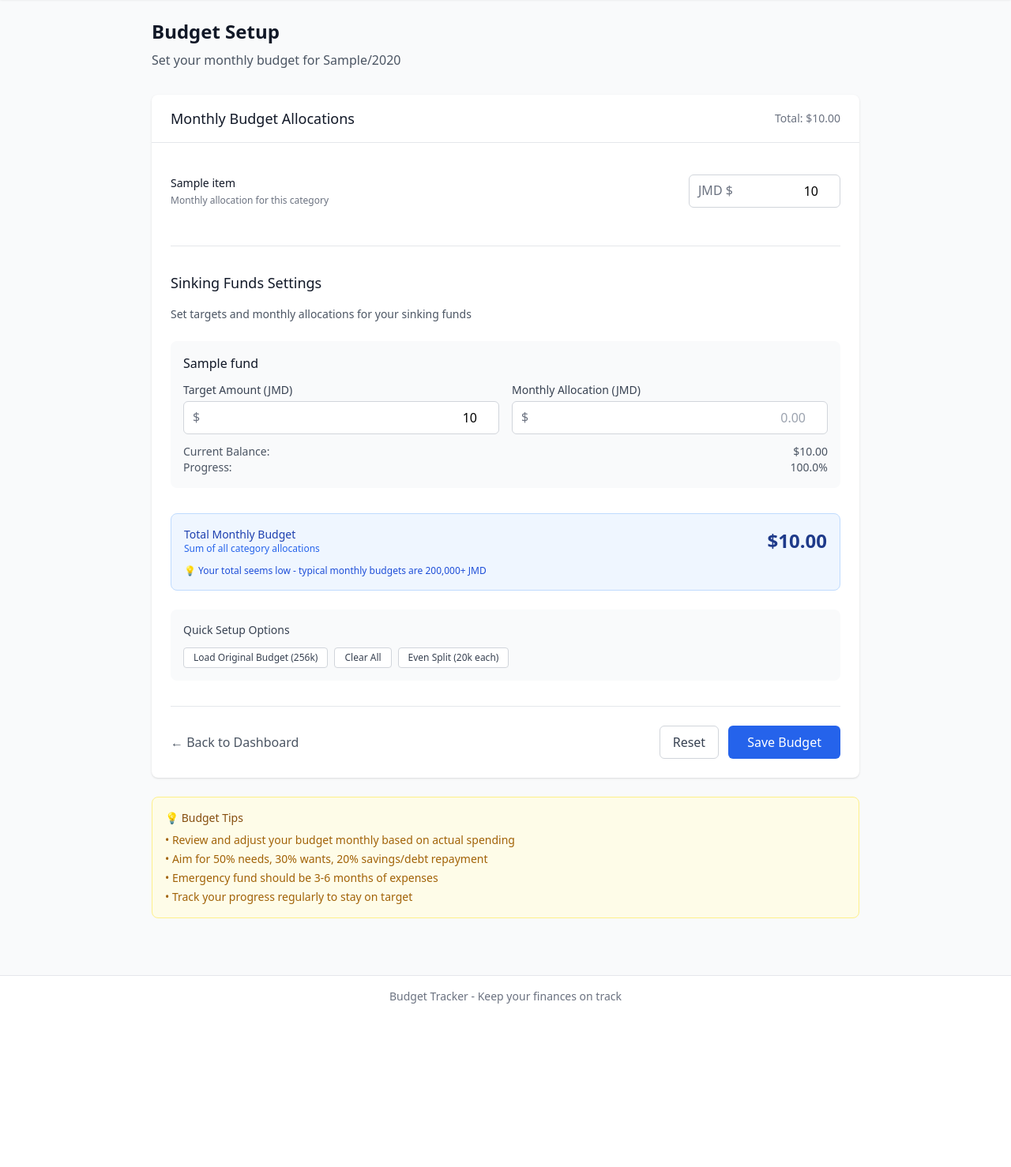
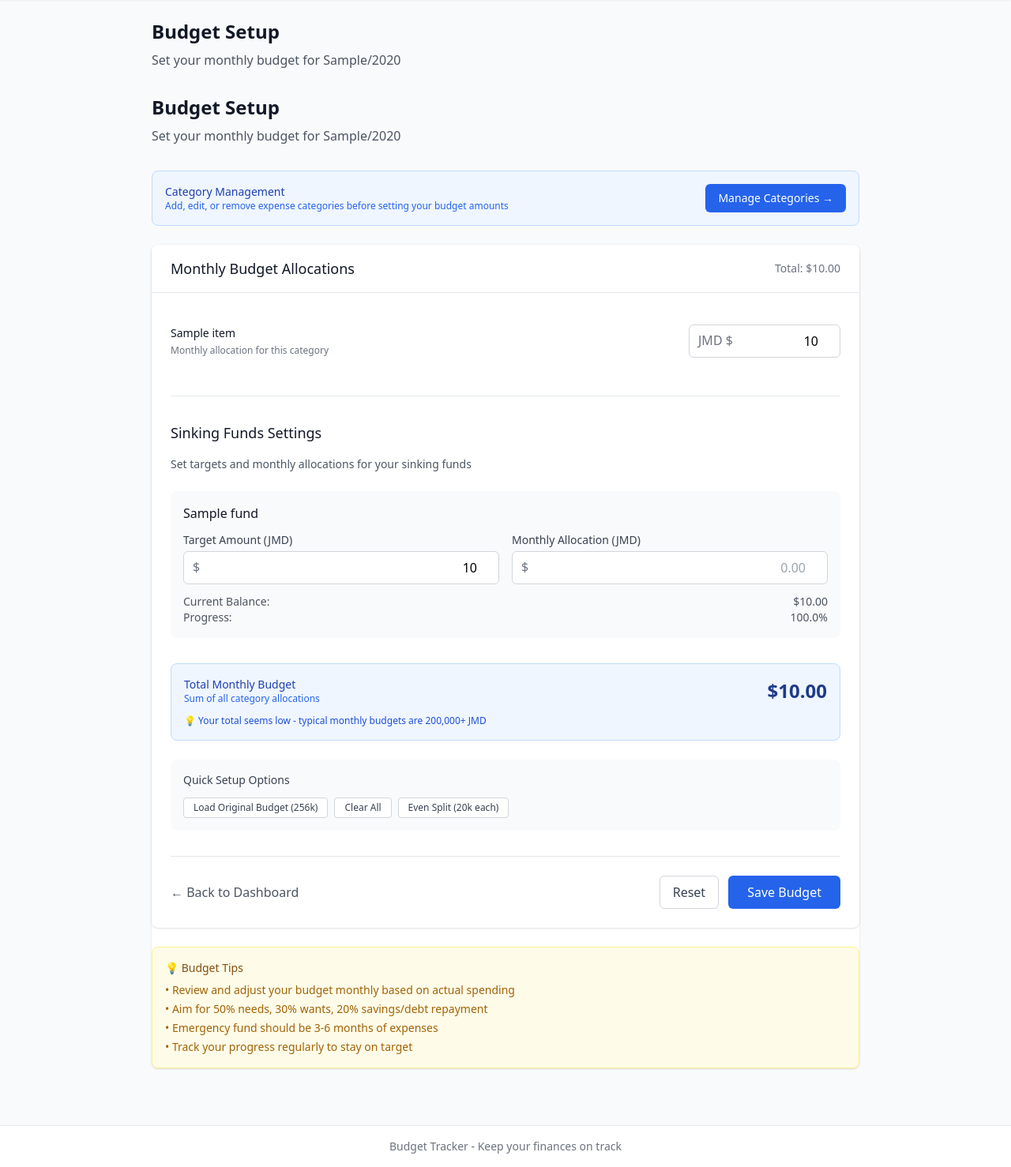
Before and after one commit to salmonars1-lab/budget-tracker-pro, a Flask app: template templates/budget_setup.html in a window 1280 px wide. Shown: the part 65-1543 px from the top of the page at 79% size. Before the commit the page ends 1336 px from the top, so only its background shows below. Run offline with Flask 3, Linux system fonts and the light colour scheme; the template is opened without the code that fills it: most values are stand-ins (such as "Sample title", 1, 10 or a date in 2020); some libraries are stand-ins or nearby versions.

Commit message:
Add files via upload

```diff
--- a/templates/budget_setup.html
+++ b/templates/budget_setup.html
@@ -9,7 +9,27 @@
         <h2 class="text-2xl font-bold text-gray-900 mb-2">Budget Setup</h2>
         <p class="text-gray-600">Set your monthly budget for {{ current_month }}/{{ current_year }}</p>
     </div>
+<div class="mb-8">
+    <h2 class="text-2xl font-bold text-gray-900 mb-2">Budget Setup</h2>
+    <p class="text-gray-600">Set your monthly budget for {{ current_month }}/{{ current_year }}</p>
+</div>
 
+<!-- Category Management Section -->
+<div class="mb-6 bg-blue-50 border border-blue-200 rounded-lg p-4">
+    <div class="flex items-center justify-between">
+        <div>
+            <h3 class="text-sm font-medium text-blue-800">Category Management</h3>
+            <p class="text-xs text-blue-600">Add, edit, or remove expense categories before setting your budget amounts</p>
+        </div>
+        <a href="/manage-categories"
+           class="bg-blue-600 text-white px-4 py-2 rounded-md hover:bg-blue-700 text-sm font-medium transition-colors">
+            Manage Categories →
+        </a>
+    </div>
+</div>
+
+<!-- Budget Form -->
+<div class="bg-white rounded-lg shadow">
     <!-- Budget Form -->
     <div class="bg-white rounded-lg shadow">
         <div class="px-6 py-4 border-b border-gray-200">
```
